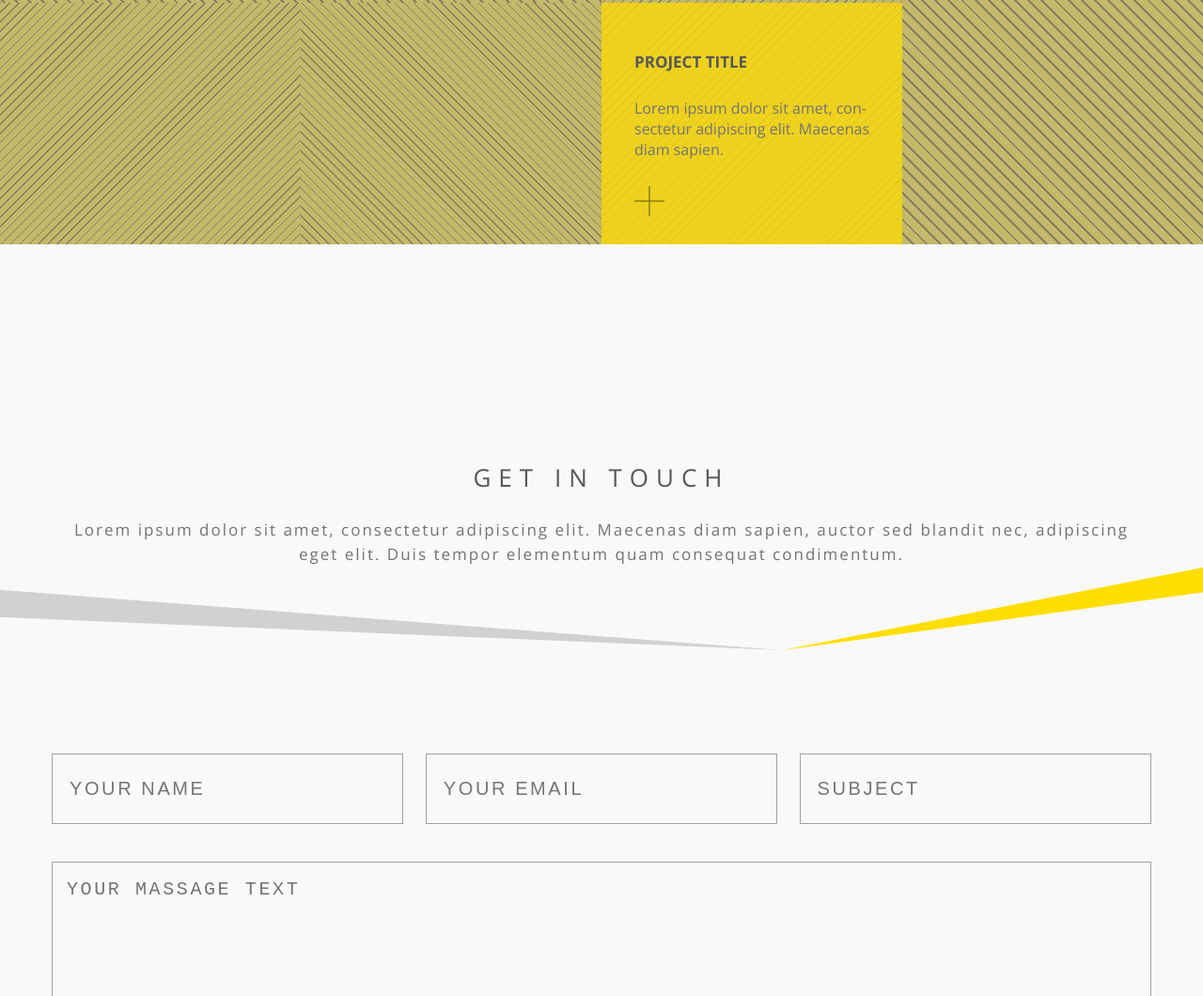
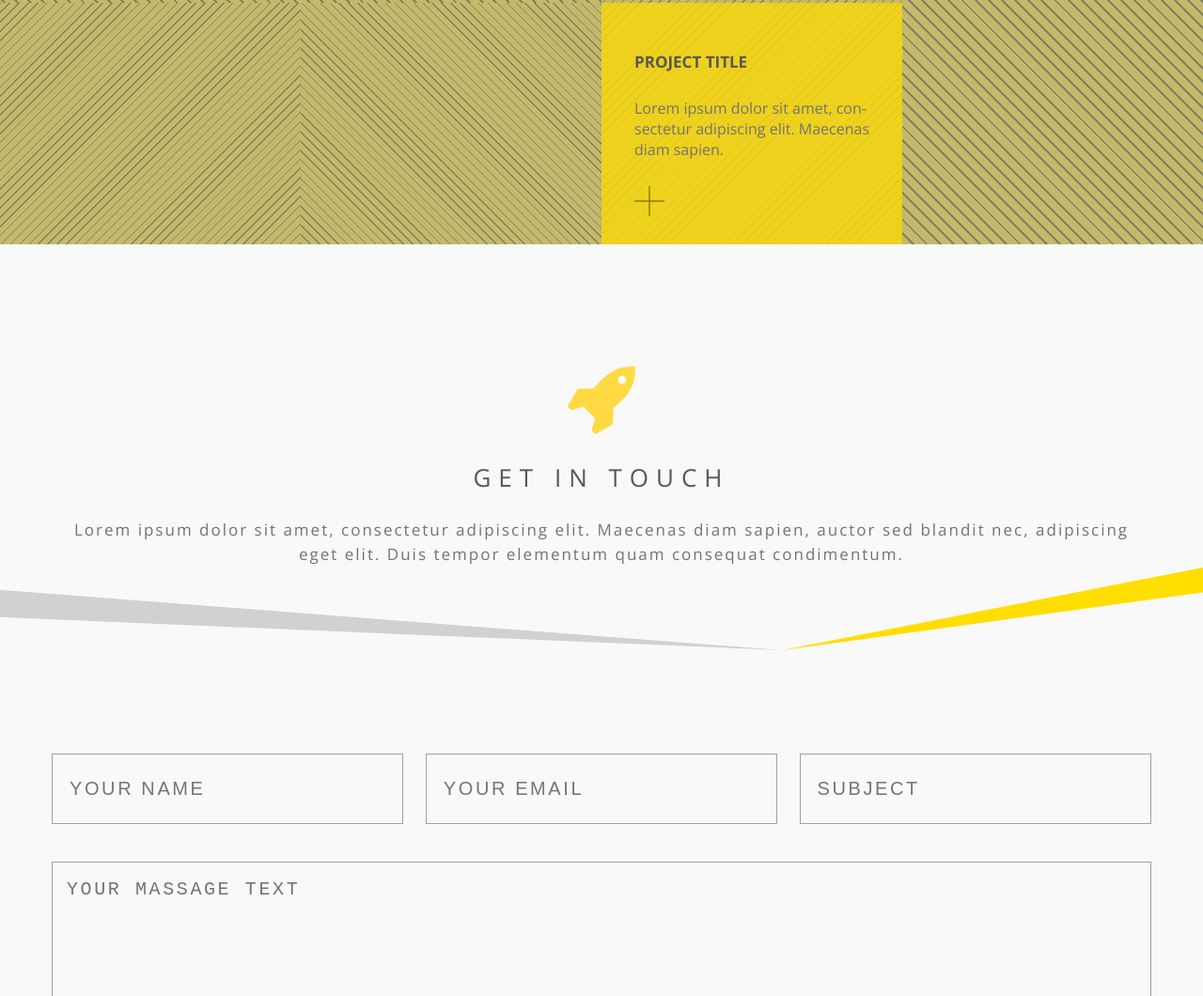
Before and after one commit to dm-gthb/crafty, a website: page src/index.html in a window 1280 px wide. Shown: the part 2723-3783 px from the top of the page at 94% size. Drawn offline with nearby package versions, Linux system fonts and the light colour scheme; files that its build step writes are made by us from their sources.

Commit message:
add in-touch's styles

```diff
--- a/src/scss/blocks/in-touch.scss
+++ b/src/scss/blocks/in-touch.scss
@@ -1,11 +1,39 @@
 .in-touch {
-  padding-top: 235px;
+  padding-top: 130px;
   padding-bottom: 50px;
   position: relative;
   background: $gray--lightest;
 
   @media screen and (min-width: $screen-md-min) {
+    padding-top: 190px;
     padding-bottom: 90px;
+  }
+
+  @media screen and (min-width: $screen-lg-min) {
+    padding-top: 235px;
+  }
+
+  &::before {
+    content: '';
+    position: absolute;
+    left: 50%;
+    top: 40px;
+    transform: translateX(-50%);
+    width: 60px;
+    height: 60px;
+    background-image: url("../../img/rocket.svg");
+    background-size: 100% 100%;
+    background-repeat: no-repeat;
+
+    @media screen and (min-width: $screen-md-min) {
+      top: 80px;
+      width: 72px;
+      height: 72px;
+    }
+
+    @media screen and (min-width: $screen-lg-min) {
+      top: 130px;
+    }
   }
 
   &::after {
```
Also changed, not shown: src/img/rocket.svg (added).
